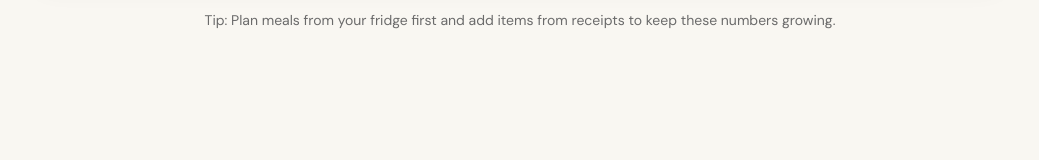
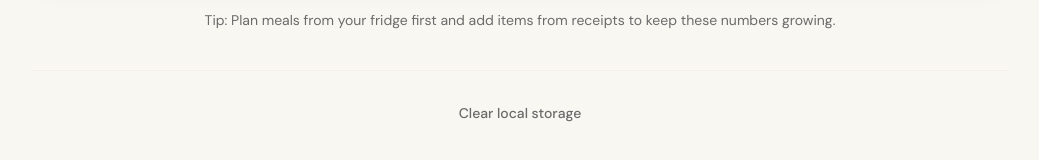
Before and after one commit to monish05/HCI-FoodApp, a React (Vite) app in the folder frontend/: page /analytics in a window 1280 px wide. Shown: the part 970-1130 px from the top of the page, without its empty margins (120-1159 px from the left). Before the commit the page ends 1048 px from the top, so only its background shows below. Built offline with nearby package versions, Linux system fonts and the light colour scheme.

Commit message:
Add 'Clear local storage' button
Adds a button to the Analytics page that lets users reset saved app data.

```diff
--- a/frontend/src/pages/Analytics.jsx
+++ b/frontend/src/pages/Analytics.jsx
@@ -106,6 +106,23 @@ export default function Analytics() {
         <p className="mt-6 text-center text-sm text-ink-muted">
           Tip: Plan meals from your fridge first and add items from receipts to keep these numbers growing.
         </p>
+
+        <div className="mt-10 pt-6 border-t border-cream-200 text-center">
+          <button
+            type="button"
+            onClick={() => {
+              if (window.confirm('Clear all saved data? Fridge, shopping list, and recipes will reset to defaults.')) {
+                localStorage.removeItem('fridge-to-feast-fridge')
+                localStorage.removeItem('fridge-to-feast-shopping')
+                localStorage.removeItem('fridge-to-feast-recipes')
+                window.location.reload()
+              }
+            }}
+            className="text-sm font-medium text-ink-muted hover:text-tomato focus:outline-none focus-visible:ring-2 focus-visible:ring-sage rounded-full px-4 py-2"
+          >
+            Clear local storage
+          </button>
+        </div>
       </div>
     </PageContainer>
   )
```
